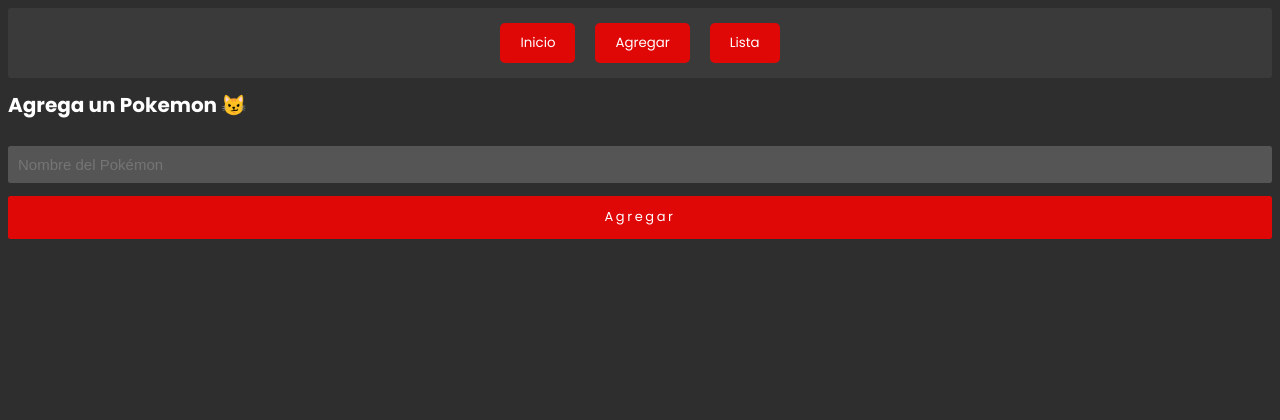
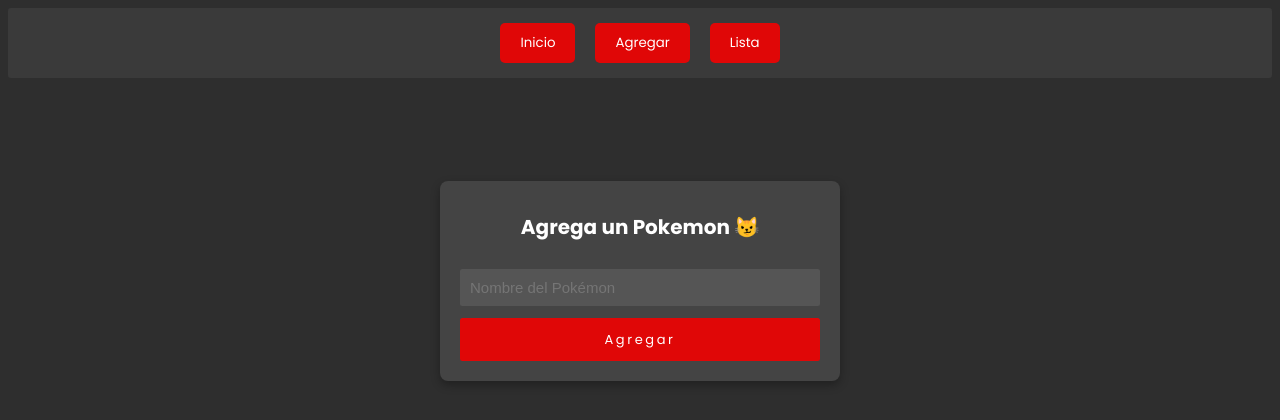
Before and after one commit to Marc-07/React-API-ListadoProducto, a React (Vite) app: page / in a window 1280 px wide. Both pictures are taken after a click on the button "Agregar". Shown: the top 420 px of the page. Built offline with nearby package versions, Linux system fonts and the light colour scheme; no server answers.

Commit message:
Agregar clase 'pokemon-form' al formulario de Pokémon

```diff
--- a/src/pages/AddProduct.jsx
+++ b/src/pages/AddProduct.jsx
@@ -39,7 +39,7 @@
 
     return (
 
-        <form onSubmit={handleSubmit}>
+        <form className="pokemon-form" onSubmit={handleSubmit}>
             <h2>Agrega un Pokemon 😼</h2>
             <Input
                 value={pokemonName}
```
